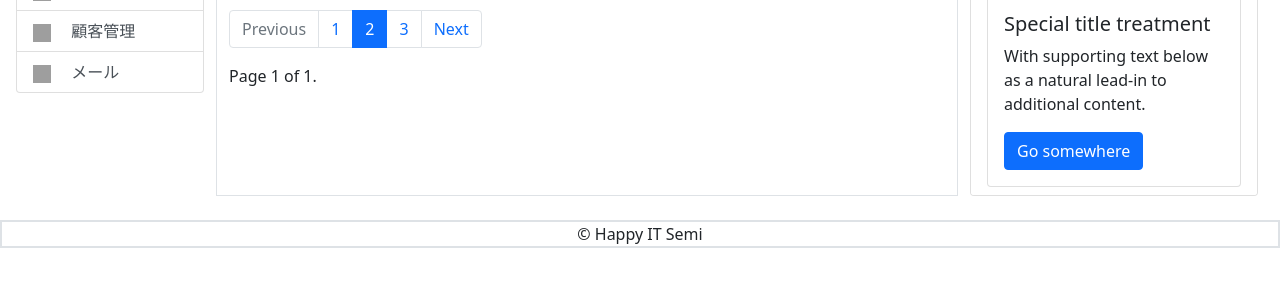
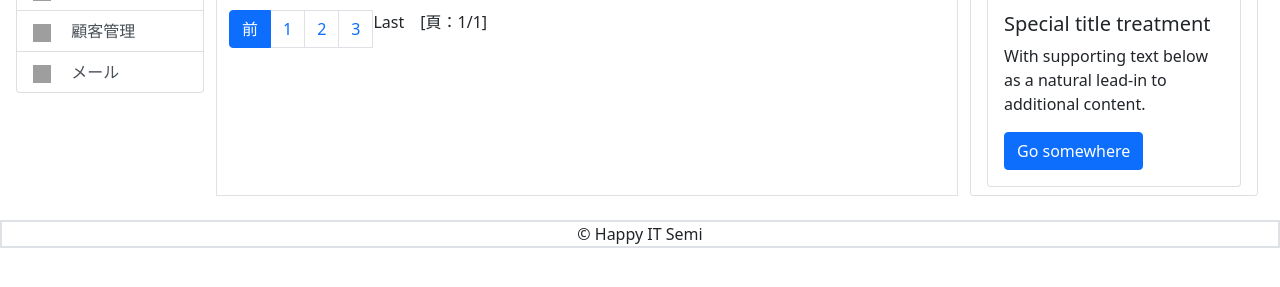
Before and after one commit to HappyITSemi/simpleDjango, a Django app: page /todo/list/ in a window 1280 px wide. Shown: the part 217-504 px from the top of the page. Run offline with Django 3.2, Linux system fonts and the light colour scheme; data that the repository does not hold is empty; some libraries are stand-ins or nearby versions; grey boxes are pictures that could not be loaded.

Commit message:
2020-08-09 paninationの途中

```diff
--- a/todo/templates/list.html
+++ b/todo/templates/list.html
@@ -82,41 +82,57 @@
         <div>
             <nav aria-label="...">
                 <ul class="pagination">
-                    <li class="page-item disabled">
-                        <span class="page-link">Previous</span>
+                    {% if page_obj.has_previous %}
+                        <li class="page-item">
+                            <span class="page-link">
+                                <a href="?page={{ page_obj.previous_page_number }}">前</a>
+                            </span>
+
+                        <li class="page-item active">
+                            <span class="page-link">
+                                {{ page_obj.number }}
+                            </span>
+                        </li>
+                        <li class="page-item" aria-current="page">
+                          <span class="page-link">
+                              {{ page_obj.number|add:"1" }}
+                            <span class="sr-only">(current)</span>
+                          </span>
+                        </li>
+                    {% else %}
+                        <li class="page-item active">
+                            <span class="page-link">前</span>
+                        </li>
+                        <li class="page-item">
+                            <span class="page-link">
+                                {{ page_obj.number }}
+                            </span>
+                        </li>
+
+                        <li class="page-item disable" aria-current="page">
+                          <span class="page-link">
+                              {{ page_obj.number|add:"1" }}
+                            <span class="sr-only">(current)</span>
+                          </span>
+                        </li>
+                    {% endif %}
+                    <li class="page-item">
+                        <a class="page-link" href="?page={{ page_obj.number|add:'2' }}">
+                            {{ page_obj.number|add:"2" }}
+                        </a>
                     </li>
-                    <li class="page-item"><a class="page-link" href="#">1</a></li>
-                    <li class="page-item active" aria-current="page">
-                      <span class="page-link">
-                        2
-                        <span class="sr-only">(current)</span>
-                      </span>
+                    {% if page_obj.has_next %}
+                        <li class="page-item">
+                            <a class="page-link" href="?page={{ page_obj.paginator.num_pages }}">Last</a>
+                            {% else %}
+                        <li class="page-item">
+                        Last
+                    {% endif %}
                     </li>
-                    <li class="page-item"><a class="page-link" href="#">3</a></li>
-                    <li class="page-item">
-                        <a class="page-link" href="#">Next</a>
-                    </li>
+                    <span>　[頁：{{ page_obj.number }}/{{ page_obj.paginator.num_pages }}]</span>
                 </ul>
             </nav>
         </div>
 
-        <div class="pagination">
-        <span class="step-links">
-            {% if page_obj.has_previous %}
-                <a href="?page=1">&laquo; first</a>
-                <a href="?page={{ page_obj.previous_page_number }}">previous</a>
-            {% endif %}
-
-            <span class="current">
-                Page {{ page_obj.number }} of {{ page_obj.paginator.num_pages }}.
-            </span>
-
-            {% if page_obj.has_next %}
-                <a href="?page={{ page_obj.next_page_number }}">next</a>
-                <a href="?page={{ page_obj.paginator.num_pages }}">last &raquo;</a>
-            {% endif %}
-        </span>
-        </div>
-
     </div>
 {% endblock %}
--- a/todo/views.py
+++ b/todo/views.py
@@ -35,11 +35,11 @@ class TodoListView(ListView):  # テンプレート名のデフォルトは モ
 
     def listing(self, request):
         to_list = Todo.objects.all()
-        paginator = Paginator(to_list, 10)  # Show 10 todo per page.
+        paginator = Paginator(to_list, 10)  # Show 10 page_obj.number
 
         page_number = request.GET.get('page')
         page_obj = paginator.get_page(page_number)
-        return render(request, 'list.html', {'page_obj': page_obj})
+        return render(request, 'list.html', {'page_obj': page_obj })
 
 
 class TodoDetailView(DetailView):
```
